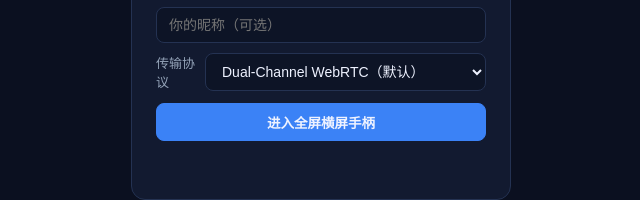
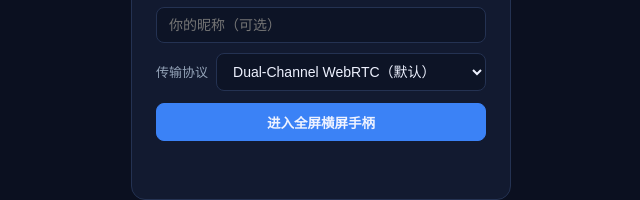
Before and after one commit to Hana-ame/partypad, a website built with Vite: page index.html in a window 1280 px wide. Shown: the part 398-598 px from the top of the page, without its empty margins (319-959 px from the left). Built offline with nearby package versions, Linux system fonts and the light colour scheme.

Commit message:
style: 修复 inline-opt 内下拉框挤压导致标签换行

```diff
--- a/src/ui/style.css
+++ b/src/ui/style.css
@@ -100,8 +100,9 @@ html, body, #app {
   margin-bottom: 10px;
 }
 select { width: auto; margin-bottom: 0; }
-.inline-opt { display: flex; align-items: center; gap: 8px; font-size: 13px; color: var(--muted); }
+.inline-opt { display: flex; align-items: center; gap: 8px; font-size: 13px; color: var(--muted); white-space: nowrap; }
 .inline-opt.full { justify-content: space-between; margin-bottom: 12px; }
+.inline-opt select, .inline-opt .input { width: auto; flex: 1 1 auto; min-width: 0; margin-bottom: 0; }
 
 .host-layout {
   display: grid;
```
